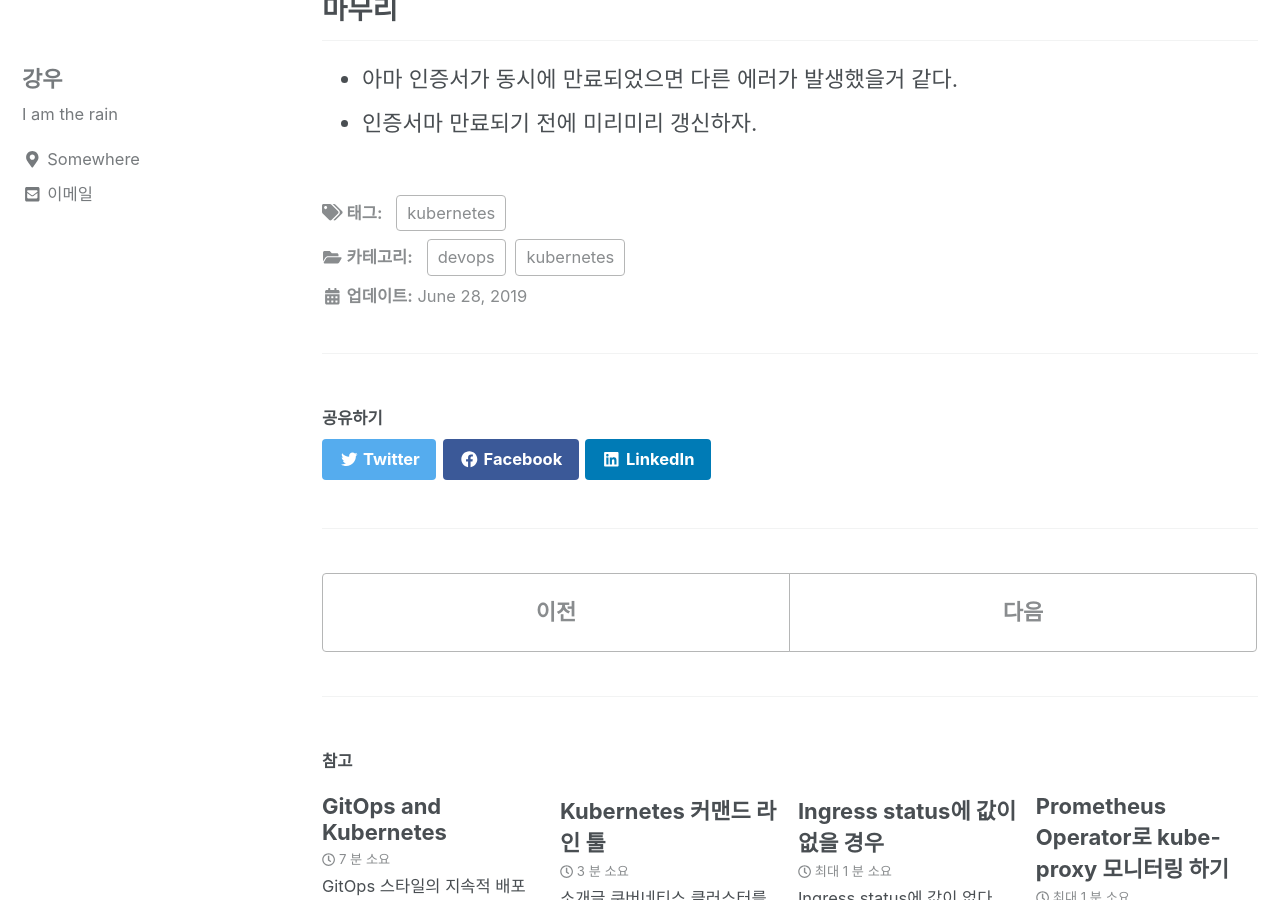
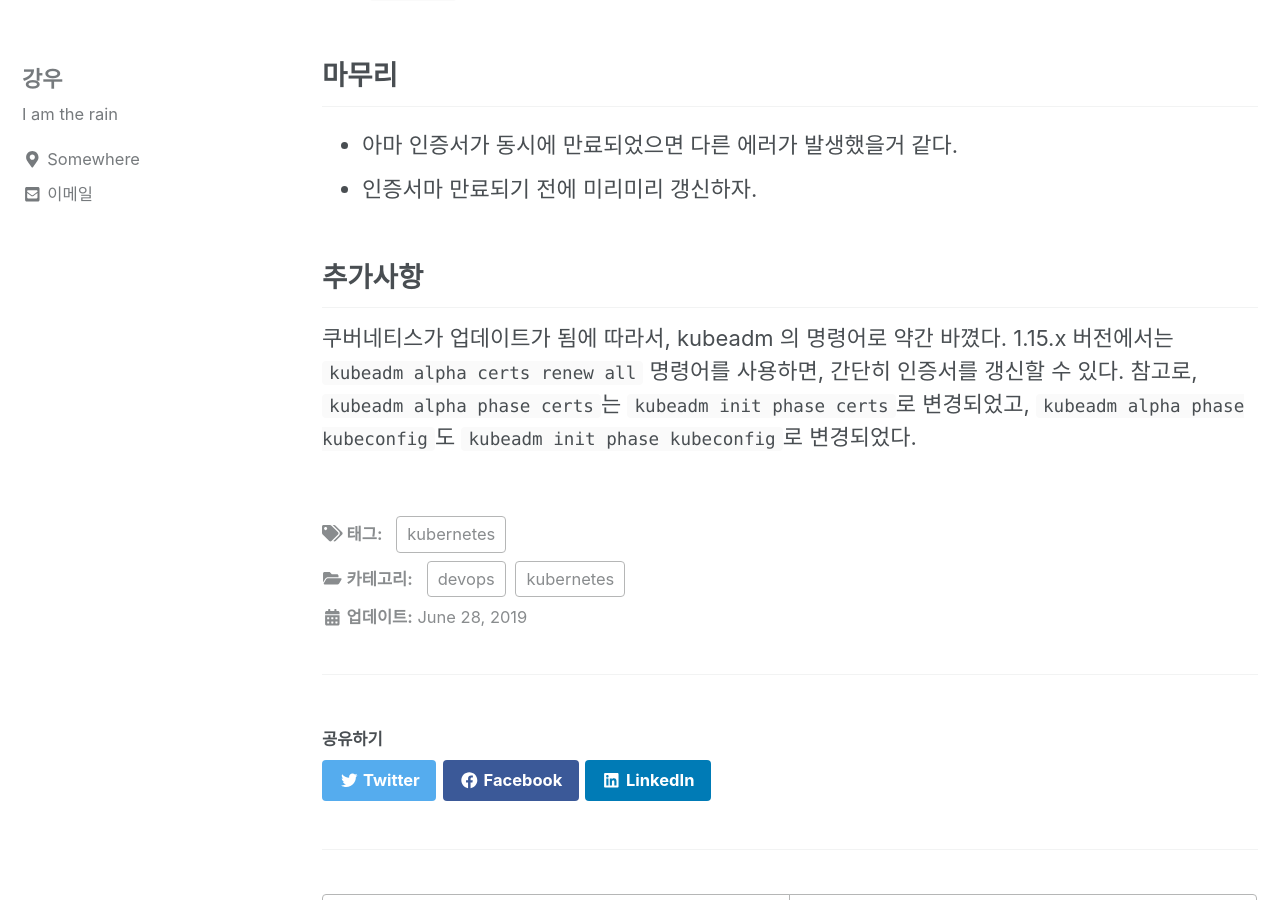
Before and after one commit to kangwoo/kangwoo.github.io, a Jekyll site: the page built from _posts/2019-06-28-apiserver-kubelet-client-certs-expired.md, in a window 1280 px wide and 900 px high, scrolled down 4777 px. Built offline with Jekyll 4.4.1, drawn with Linux system fonts in a browser that asks for light colours; cached includes are drawn as plain includes; nearby versions of some CDN libraries; some of the changed text lies outside the part shown.

Commit message:
change kube certs

````diff
--- a/_posts/2019-06-28-apiserver-kubelet-client-certs-expired.md
+++ b/_posts/2019-06-28-apiserver-kubelet-client-certs-expired.md
@@ -96,7 +96,8 @@ notAfter=Jan 23 08:05:17 2020 GMT
 ```
 <br/>
 
-그런 다음 `kubeadm`을 이용해서 인증서를 다시 생성하였다
+그런 다음 `kubeadm`을 이용해서 인증서를 다시 생성하였다. 인증서를 생성할때 `localhost`, `127.0.0.1`, `172.16.0.1`를 같이 넣으주는게 좋다.
+`172.16.0.1`는 `kubernetes.default` 서비스의 클러스터 아이피이다.
 ```bash
 # kubeadm alpha phase certs apiserver --apiserver-cert-extra-sans '10.x.u.z,kube-master.xxx.com'
 [certificates] Generated apiserver certificate and key.
@@ -148,3 +149,10 @@ OR
 ## 마무리
 - 아마 인증서가 동시에 만료되었으면 다른 에러가 발생했을거 같다.
 - 인증서마 만료되기 전에 미리미리 갱신하자.
+
+
+## 추가사항
+쿠버네티스가 업데이트가 됨에 따라서, kubeadm 의 명령어로 약간 바꼈다.
+1.15.x 버전에서는 `kubeadm alpha certs renew all` 명령어를 사용하면, 간단히 인증서를 갱신할 수 있다.
+참고로, `kubeadm alpha phase certs`는 `kubeadm init phase certs`로 변경되었고,
+`kubeadm alpha phase kubeconfig`도 `kubeadm init phase kubeconfig`로 변경되었다.
````
